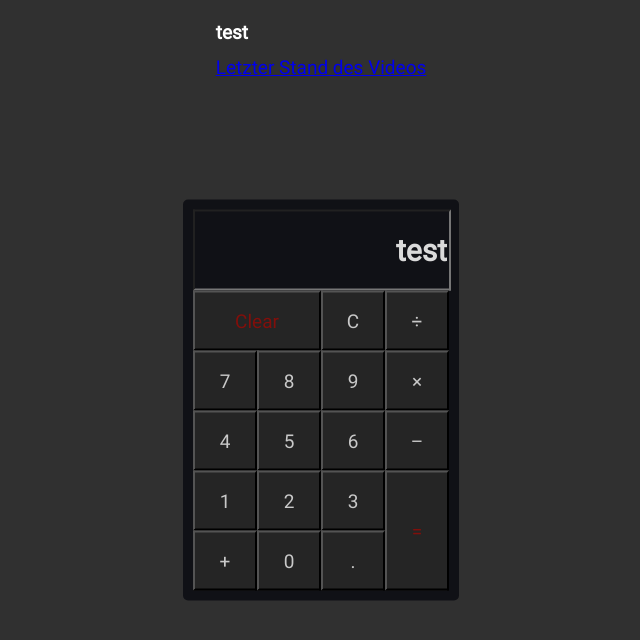
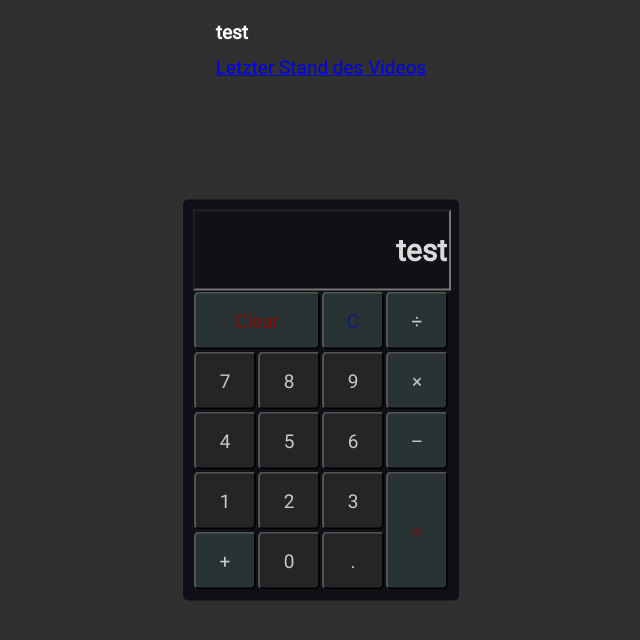
Before and after one commit to L00tz1ffer/ReactCalculator, a React (Create React App) app: page / in a window 1280 px wide. Shown: the top 640 px of the page, without its empty margins (319-959 px from the left). Built offline with nearby package versions, Linux system fonts and the light colour scheme.

Commit message:
Autogenerated Commit from  -> Zeit: 23.10.2022 15:33:21

```diff
--- a/src/App.css
+++ b/src/App.css
@@ -65,3 +65,25 @@
     grid-row: 4/6;
     color: #810f0b;
 }
+
+#backspace {
+    color: #0b1d81;
+}
+
+button {
+    margin: 1px;
+    border-radius: 5px;
+    font-weight: 500;;
+
+}
+
+input:focus,
+input:active,
+button:focus,
+button:active {
+    outline: none;
+}
+
+.highlight{
+    background: #293333;
+}
--- a/src/App.js
+++ b/src/App.js
@@ -10,6 +10,14 @@
         setResult("");
     }
     const backspace = () =>{
+        setResult(result.slice(0, result.length -1));
+    }
+    const calculate = () =>{
+        try {
+            setResult(eval(result).toString())
+        }catch (err) {
+            setResult ("Error")
+        }
 
     }
 
@@ -22,24 +30,24 @@
                     <input type="text" value={result}></input>
                 </form>
                 <div className='keypad'>
-                    <button className='keypad_button' onClick={clear} id="clear">Clear</button>
-                    <button className='keypad_button' onClick={backspace} id="backspace">C</button>
-                    <button className='keypad_button' name="/" onClick={handleClick}>&divide;</button>
+                    <button className='keypad_button highlight' onClick={clear} id="clear">Clear</button>
+                    <button className='keypad_button highlight' onClick={backspace} id="backspace">C</button>
+                    <button className='keypad_button highlight' name="/" onClick={handleClick}>&divide;</button>
                     <button className='keypad_button' name="7" onClick={handleClick}>7</button>
                     <button className='keypad_button' name="6" onClick={handleClick}>8</button>
                     <button className='keypad_button' name="9" onClick={handleClick}>9</button>
-                    <button className='keypad_button' name="*" onClick={handleClick}>&times;</button>
+                    <button className='keypad_button highlight' name="*" onClick={handleClick}>&times;</button>
                     <button className='keypad_button' name="4" onClick={handleClick}>4</button>
                     <button className='keypad_button' name="5" onClick={handleClick}>5</button>
                     <button className='keypad_button' name="6" onClick={handleClick}>6</button>
-                    <button className='keypad_button' name="-" onClick={handleClick}>&ndash;</button>
+                    <button className='keypad_button highlight' name="-" onClick={handleClick}>&ndash;</button>
                     <button className='keypad_button' name="1" onClick={handleClick}>1</button>
                     <button className='keypad_button' name="2" onClick={handleClick}>2</button>
                     <button className='keypad_button' name="3" onClick={handleClick}>3</button>
-                    <button className='keypad_button' name="+" onClick={handleClick}>+</button>
+                    <button className='keypad_button highlight' name="+" onClick={handleClick}>+</button>
                     <button className='keypad_button' name="0" onClick={handleClick}>0</button>
                     <button className='keypad_button' name="." onClick={handleClick}>.</button>
-                    <button className='keypad_button' onClick={handleClick} id="result">=</button>
+                    <button className='keypad_button highlight' onClick={calculate} id="result">=</button>
                 </div>
             </div>
             <h1>{result}</h1>
```
